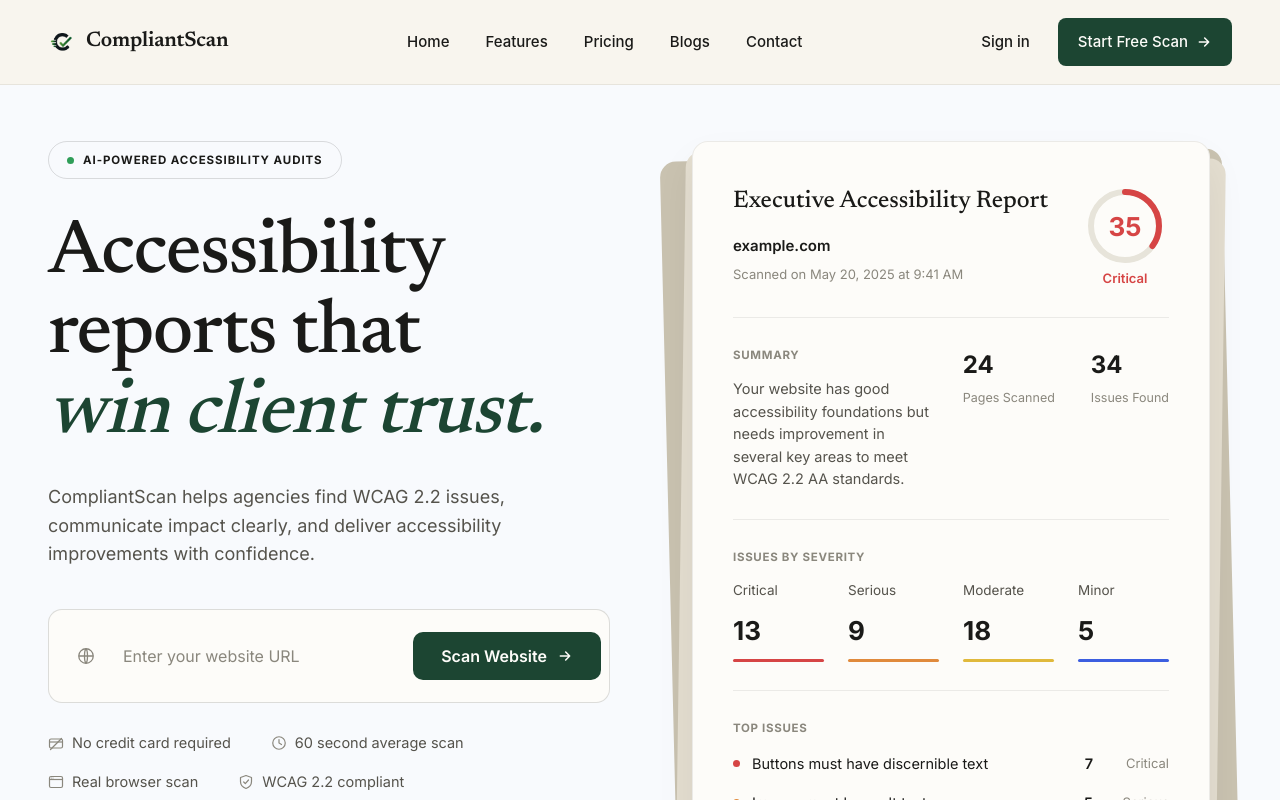
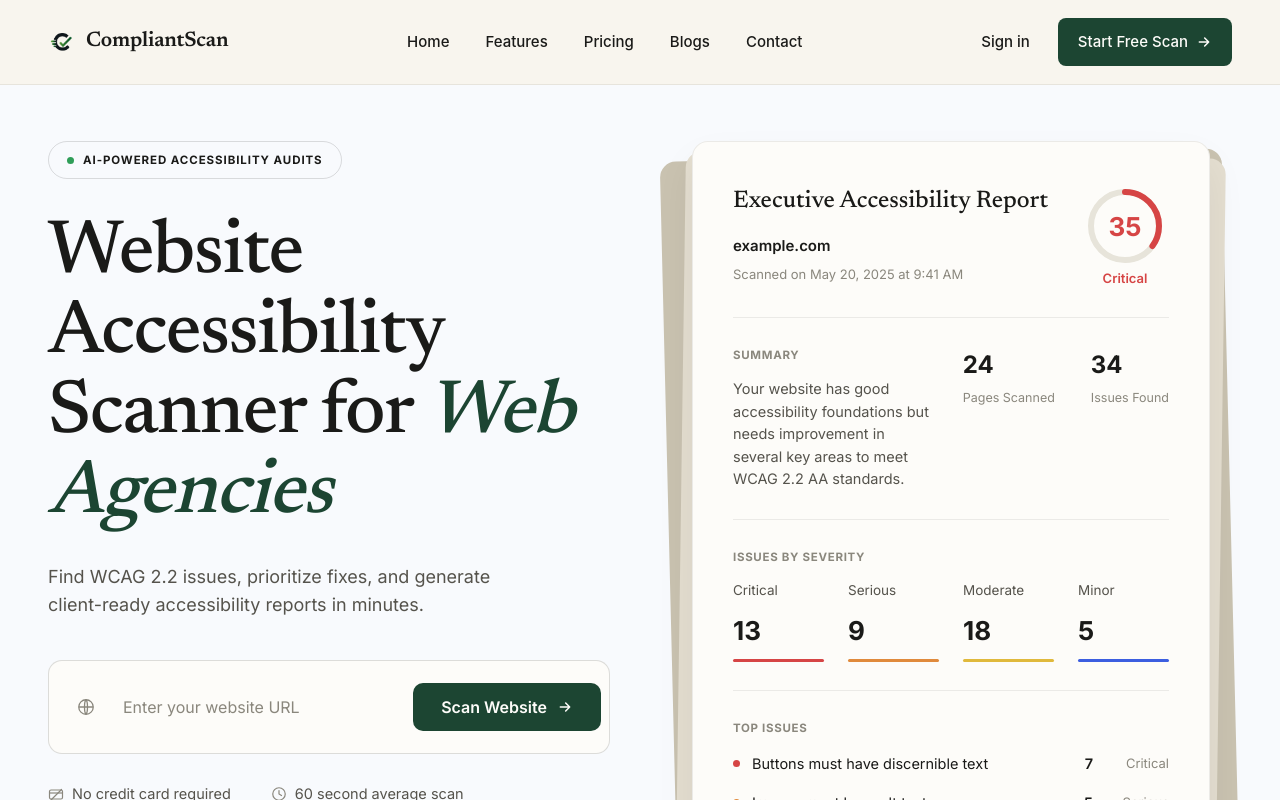
Before and after one commit to compliantscan/ada-scanner-frontend, a Next.js app: page / in a window 1280 px wide. Shown: the top 800 px of the page. Built offline with nearby package versions, Linux system fonts and the light colour scheme; a web font is replaced by a local one.

Commit message:
Optimize homepage accessibility scanner SEO

```diff
--- a/app/page.js
+++ b/app/page.js
@@ -11,6 +11,9 @@
 import Footer from '@/components/Footer/Footer';
 
 export const metadata = {
+  title: 'Website Accessibility Scanner for Agencies | CompliantScan',
+  description:
+    'Scan websites for WCAG 2.2 issues, get developer-ready fixes, and generate client-ready accessibility reports with CompliantScan.',
   alternates: {
     canonical: 'https://www.compliantscan.com/',
   },
--- a/components/Hero/Hero.jsx
+++ b/components/Hero/Hero.jsx
@@ -10,17 +10,14 @@
       </span>
 
       <h1 className={styles.headline}>
-        Accessibility
+        Website Accessibility
         <br />
-        reports that
-        <br />
-        <em className={styles.headlineAccent}>win client trust.</em>
+        Scanner for <em className={styles.headlineAccent}>Web Agencies</em>
       </h1>
 
       <p className={styles.subhead}>
-        CompliantScan helps agencies find WCAG 2.2 issues, communicate
-        impact clearly, and deliver accessibility improvements with
-        confidence.
+        Find WCAG 2.2 issues, prioritize fixes, and generate client-ready
+        accessibility reports in minutes.
       </p>
 
       <ScannerInput />
```
